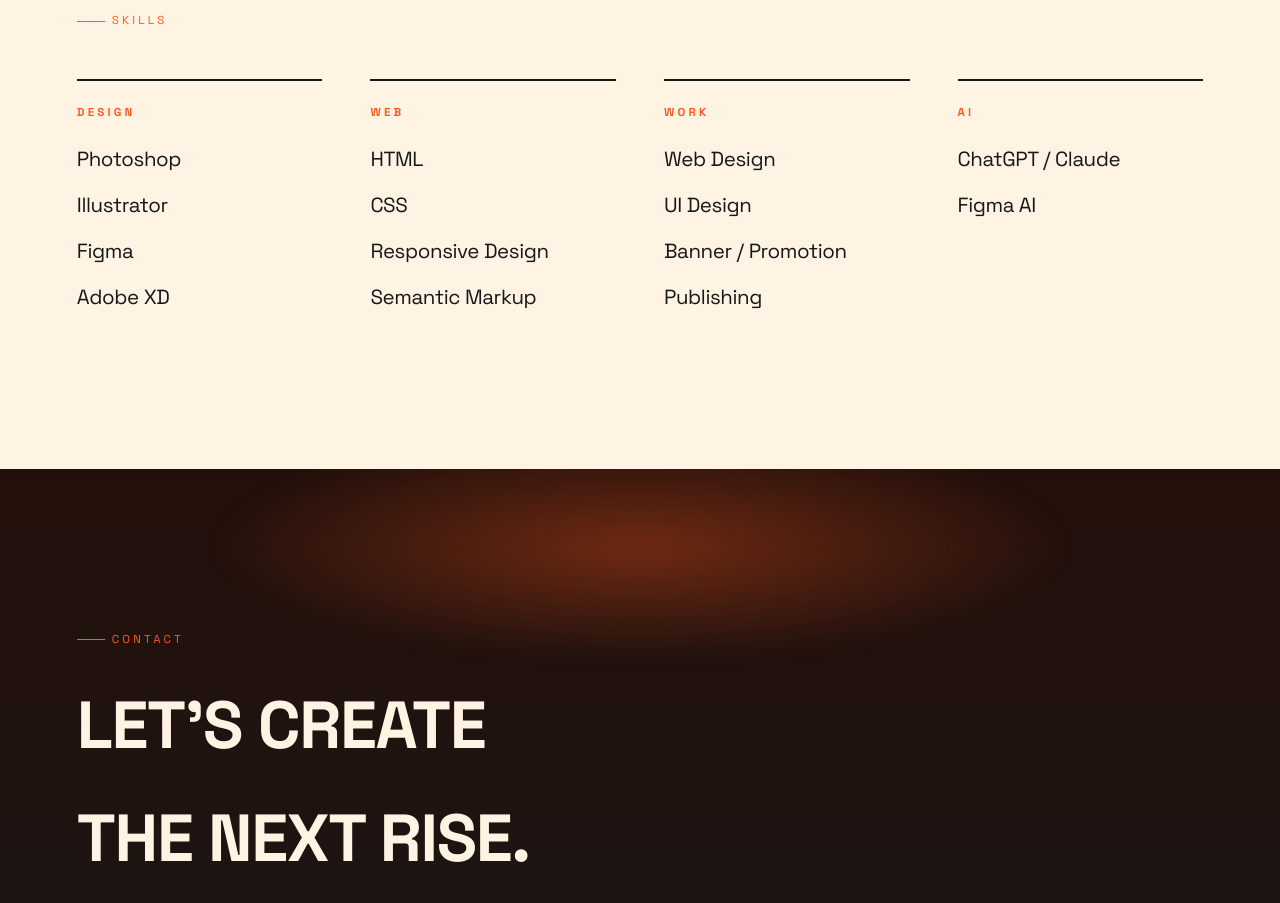
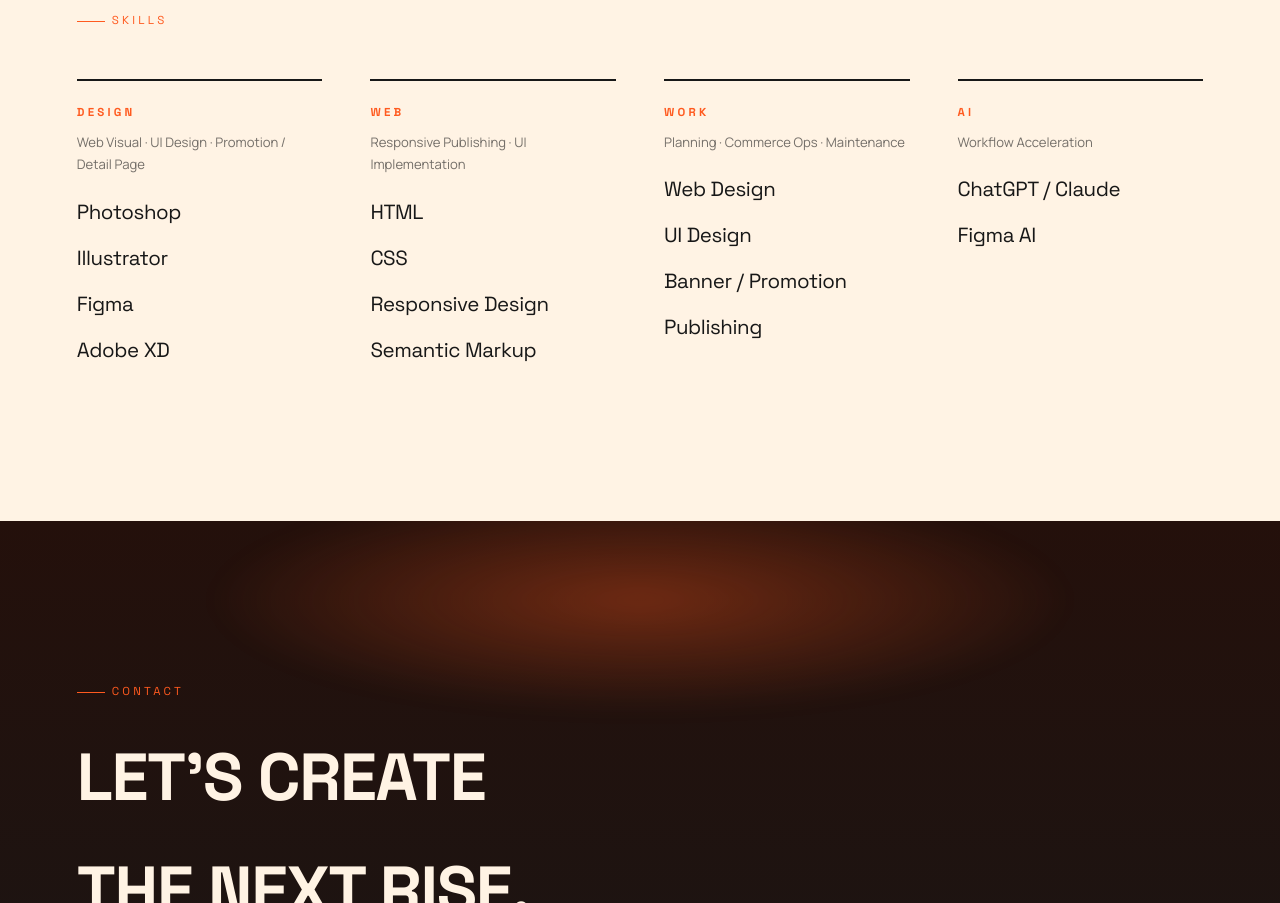
Before and after one commit to risinghun82/risinghun-portfolio, a React (Vite) app: page /#/ in a window 1280 px wide. Shown: the part 4300-5203 px from the top of the page. Built offline with nearby package versions, Linux system fonts and the light colour scheme; a web font is replaced by a local one.

Commit message:
Add capability descriptor line to each Skills group

```diff
--- a/src/components/Skills/Skills.css
+++ b/src/components/Skills/Skills.css
@@ -21,6 +21,12 @@
   letter-spacing: var(--ls-wider);
   text-transform: uppercase;
   color: var(--accent);
+  margin-bottom: 0.5rem;
+}
+
+.skills__group-desc {
+  font-size: var(--fs-sm);
+  color: var(--text-on-light-muted);
   margin-bottom: 1.2rem;
 }
 
--- a/src/components/Skills/Skills.jsx
+++ b/src/components/Skills/Skills.jsx
@@ -4,20 +4,24 @@ import "./Skills.css";
 const GROUPS = [
   {
     label: "Design",
-    items: ["Photoshop", "Illustrator", "Figma", "Adobe XD"]
+    desc: "Web Visual · UI Design · Promotion / Detail Page",
+    items: ["Photoshop", "Illustrator", "Figma", "Adobe XD"],
   },
   {
     label: "Web",
-    items: ["HTML", "CSS", "Responsive Design", "Semantic Markup"]
+    desc: "Responsive Publishing · UI Implementation",
+    items: ["HTML", "CSS", "Responsive Design", "Semantic Markup"],
   },
   {
     label: "Work",
-    items: ["Web Design", "UI Design", "Banner / Promotion", "Publishing"]
+    desc: "Planning · Commerce Ops · Maintenance",
+    items: ["Web Design", "UI Design", "Banner / Promotion", "Publishing"],
   },
   {
     label: "AI",
-    items: ["ChatGPT / Claude", "Figma AI"]
-  }
+    desc: "Workflow Acceleration",
+    items: ["ChatGPT / Claude", "Figma AI"],
+  },
 ];
 
 /**
@@ -35,8 +39,14 @@ export default function Skills() {
 
         <div className="skills__grid">
           {GROUPS.map((group, i) => (
-            <Reveal as="div" key={group.label} className="skills__group" delay={i + 1}>
+            <Reveal
+              as="div"
+              key={group.label}
+              className="skills__group"
+              delay={i + 1}
+            >
               <h3 className="skills__group-title">{group.label}</h3>
+              <p className="skills__group-desc">{group.desc}</p>
               <ul className="skills__group-list">
                 {group.items.map((item) => (
                   <li key={item}>{item}</li>
```
